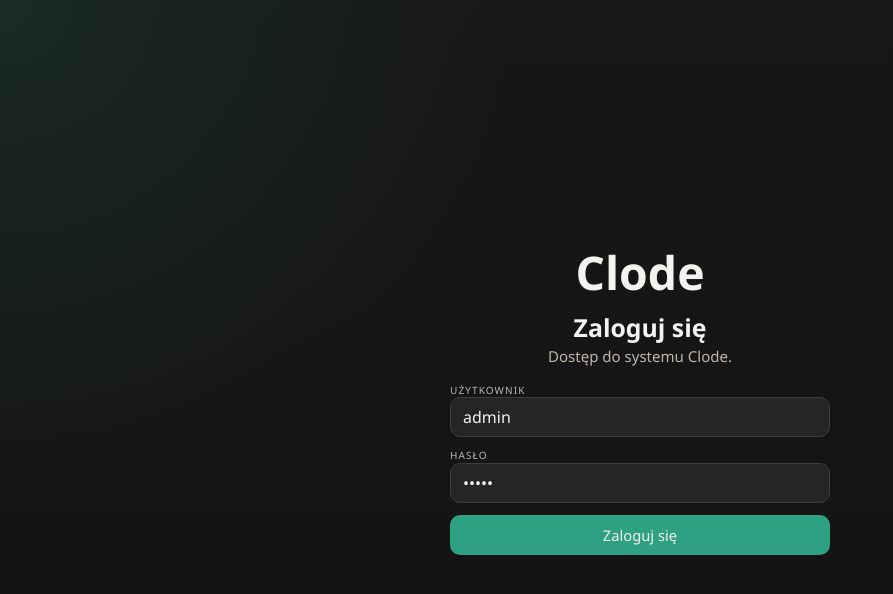
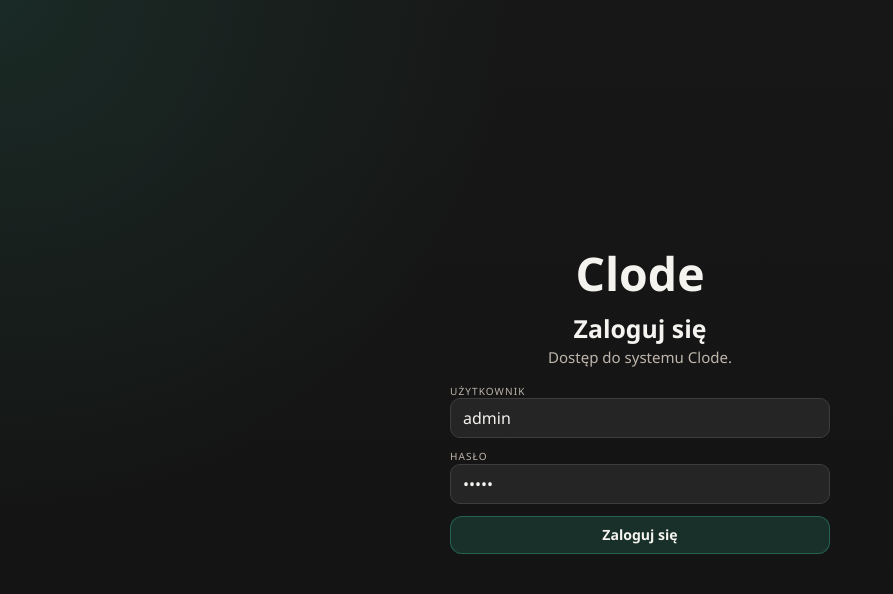
Before and after one commit to sangwooxx/clode, a Next.js app in the folder frontend-next/: page /login in a window 1280 px wide. Shown: the top 594 px of the page, without its empty margins (0-893 px from the left). Built offline with nearby package versions, Linux system fonts and the light colour scheme; no server answers.

Commit message:
Lighten global action button styles

```diff
--- a/frontend-next/src/app/globals.css
+++ b/frontend-next/src/app/globals.css
@@ -174,33 +174,65 @@
 }
 
 .action-button {
-  border: 1px solid transparent;
-  border-radius: var(--radius-sm);
-  min-height: 40px;
-  padding: 0 14px;
+  display: inline-flex;
+  align-items: center;
+  justify-content: center;
+  gap: 8px;
+  border: 1px solid rgba(255, 255, 255, 0.08);
+  border-radius: 12px;
+  min-height: 38px;
+  padding: 0 13px;
+  background: rgba(255, 255, 255, 0.02);
   color: var(--text);
   cursor: pointer;
-  font-size: 0.92rem;
-  transition: background-color 0.18s ease, border-color 0.18s ease, transform 0.18s ease;
+  font-size: 0.88rem;
+  font-weight: 600;
+  line-height: 1;
+  box-shadow: none;
+  transition:
+    background-color 0.18s ease,
+    border-color 0.18s ease,
+    color 0.18s ease,
+    opacity 0.18s ease;
 }
 
 .action-button:hover {
-  transform: translateY(-1px);
+  transform: none;
+}
+
+.action-button:disabled {
+  opacity: 0.6;
+  cursor: not-allowed;
 }
 
 .action-button--primary {
-  background: var(--accent);
+  background: rgba(45, 161, 129, 0.2);
+  border-color: rgba(45, 161, 129, 0.45);
+}
+
+.action-button--primary:hover {
+  background: rgba(45, 161, 129, 0.28);
 }
 
 .action-button--secondary {
-  background: rgba(255, 255, 255, 0.03);
-  border-color: var(--border);
+  background: rgba(255, 255, 255, 0.025);
+  border-color: rgba(255, 255, 255, 0.08);
+}
+
+.action-button--secondary:hover {
+  background: rgba(255, 255, 255, 0.05);
+  border-color: rgba(255, 255, 255, 0.14);
 }
 
 .action-button--ghost {
   background: transparent;
-  border-color: var(--border);
-  color: var(--text-muted);
+  border-color: transparent;
+  color: var(--text-muted);
+}
+
+.action-button--ghost:hover {
+  background: rgba(255, 255, 255, 0.04);
+  color: var(--text);
 }
 
 .action-button--full {
```
